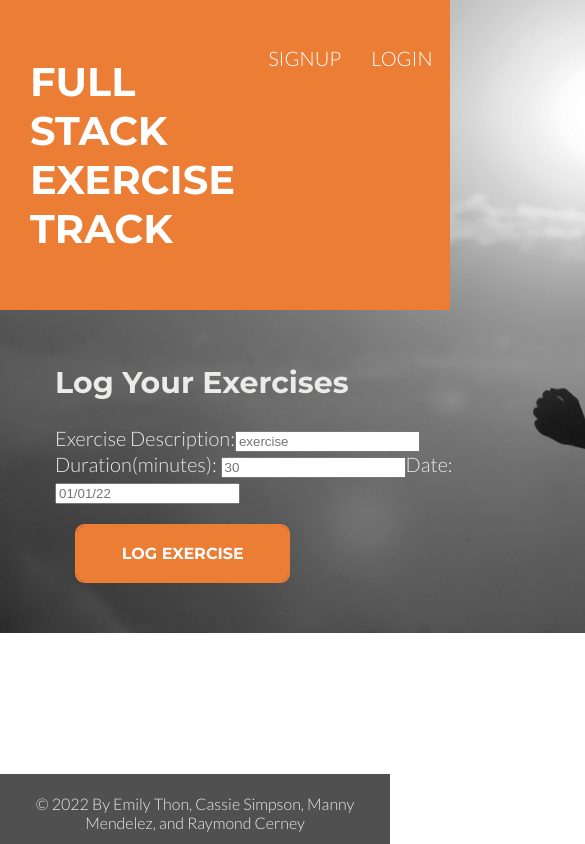
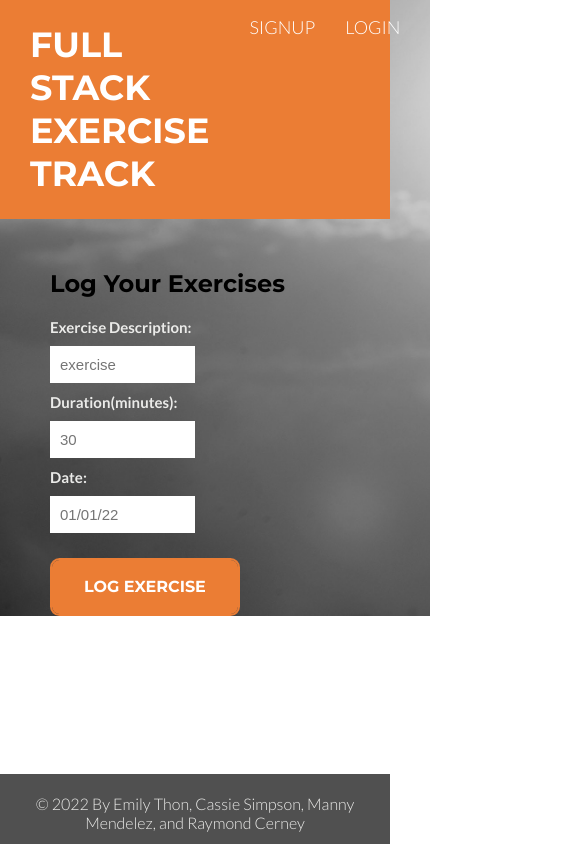
Before and after one commit to mmelendez3/Full_Stack_Exercise_Track, a React (Create React App) app in the folder client/: page /log in a window 390 px wide. Shown: the whole page, 585 px wide, since content can reach past the window. Built offline with nearby package versions, Linux system fonts and the light colour scheme.

Commit message:
add media query to log form

```diff
--- a/client/public/index.html
+++ b/client/public/index.html
@@ -28,8 +28,9 @@
 <link rel="preconnect" href="https://fonts.gstatic.com" crossorigin>
 <link rel="preconnect" href="https://fonts.googleapis.com">
 <link rel="preconnect" href="https://fonts.gstatic.com" crossorigin>
-<link href="https://fonts.googleapis.com/css2?family=Lato:wght@300&family=Montserrat:wght@700&display=swap" rel="stylesheet">
-
+<link rel="preconnect" href="https://fonts.googleapis.com">
+<link rel="preconnect" href="https://fonts.gstatic.com" crossorigin>
+<link href="https://fonts.googleapis.com/css2?family=Lato:wght@300;700&family=Montserrat:wght@700&display=swap" rel="stylesheet">
   <title>MERN</title>
 </head>
 
--- a/client/src/index.css
+++ b/client/src/index.css
@@ -10,17 +10,17 @@ header {
   width: 100%;
   display: flex;
   justify-content: space-between;
-  padding: 30px;
 }
 
 header h1 {
   color: #ffffff;
-  font-size: 40px;
+  font-size: 35px;
   text-transform: uppercase;
+  padding-left: 30px;
 }
 
 nav ul{
-  width: 80%;
+  /* width: 80%; */
   display: flex;
   flex-direction: row-reverse;
   justify-content: space-between;
@@ -32,7 +32,7 @@ nav ul{
   /* padding-right: 30px;
   padding-left: 30px; */
   margin-right: 30px;
-  font-size: 20px;
+  font-size: 18px;
   text-decoration: none;
   text-transform: uppercase;
 }
@@ -94,6 +94,38 @@ h6 {
   border-radius: var(--border-radius);
 }
 
+.log-title {
+  margin-left: 50px;
+  margin-top: 50px;
+}
+
+.log-container {
+  width: 100%;
+}
+
+.form-inline {
+  margin-left: 50px;
+  display: flex;
+  flex-flow: row wrap;
+  align-items: center;
+}
+
+.log-form-label {
+  margin-right: 5px;
+  font-size: 15px;
+  font-weight: 700;
+  color: var(--quatrinary);
+}
+
+.log-form-input {
+  width: 125px;
+  padding: 10px;
+  margin-right: 15px;
+  font-size: 15px;
+  border: 2px solid var(--light-dark);
+  border-radius: var(--border-radius);
+}
+
 .btn {
   box-sizing: border-box;
   -webkit-appearance: none;
@@ -114,7 +146,7 @@ h6 {
   font-size: 1rem;
   font-weight: 400;
   line-height: 1;
-  margin: 20px;
+  margin: 15px;
   padding: 1.2em 2.8em;
   text-decoration: none;
   text-align: center;
@@ -122,6 +154,36 @@ h6 {
   font-family: 'Montserrat', sans-serif;
   font-weight: 700;
 }
+
+.btn-log {
+    box-sizing: border-box;
+    -webkit-appearance: none;
+       -moz-appearance: none;
+            appearance: none;
+    background-color: transparent;
+    border: 2px solid #e74c3c;
+    border-radius: 0.6em;
+    color: #e74c3c;
+    cursor: pointer;
+    /* display: -webkit-box;
+    display: -webkit-flex;
+    display: -ms-flexbox;
+    display: flex;
+    -webkit-align-self: center;
+        -ms-flex-item-align: center;
+            align-self: center; */
+    font-size: 1rem;
+    font-weight: 400;
+    line-height: 1;
+    margin-top: 15px;
+    padding: 1.2em 2.0em;
+    text-decoration: none;
+    text-align: center;
+    text-transform: uppercase;
+    font-family: 'Montserrat', sans-serif;
+    font-weight: 700;
+}
+
 .btn:hover, .btn:focus {
   color: #fff;
   outline: 0;
@@ -149,6 +211,14 @@ footer {
   background-color: var(--tertiary);
 }
 
-/* footer {
-  background-color: var(--tertiary);
-} */
+@media (max-width: 1024px) {
+  .form-inline input {
+    margin: 10px 0;
+  }
+
+  .form-inline, .btn-log {
+    flex-direction: column;
+    align-items: flex-start;
+  }
+
+}
--- a/client/src/pages/Log.js
+++ b/client/src/pages/Log.js
@@ -3,16 +3,16 @@ import React from 'react';
 const LogForm = () => {
   return (
     <main>
-      <div className="log-container form-container">
+      <div className="log-container">
       <h2 className="log-title">Log Your Exercises</h2>
-        <form>
-          <label>Exercise Description:</label>
-          <input placeholder="exercise"></input>
-          <label>Duration(minutes): </label>
-          <input placeholder="30"></input>
-          <label>Date:</label>
-          <input placeholder="01/01/22"></input>
-          <button className='btn third' type="submit">Log Exercise</button>
+        <form className='form-inline'>
+          <label className='log-form-label'>Exercise Description:</label>
+          <input className='log-form-input' placeholder="exercise"></input>
+          <label className='log-form-label'>Duration(minutes): </label>
+          <input className='log-form-input' placeholder="30"></input>
+          <label className='log-form-label'>Date:</label>
+          <input className='log-form-input' placeholder="01/01/22"></input>
+          <button className='btn-log third' type="submit">Log Exercise</button>
         </form>
       </div>
     </main>
```
